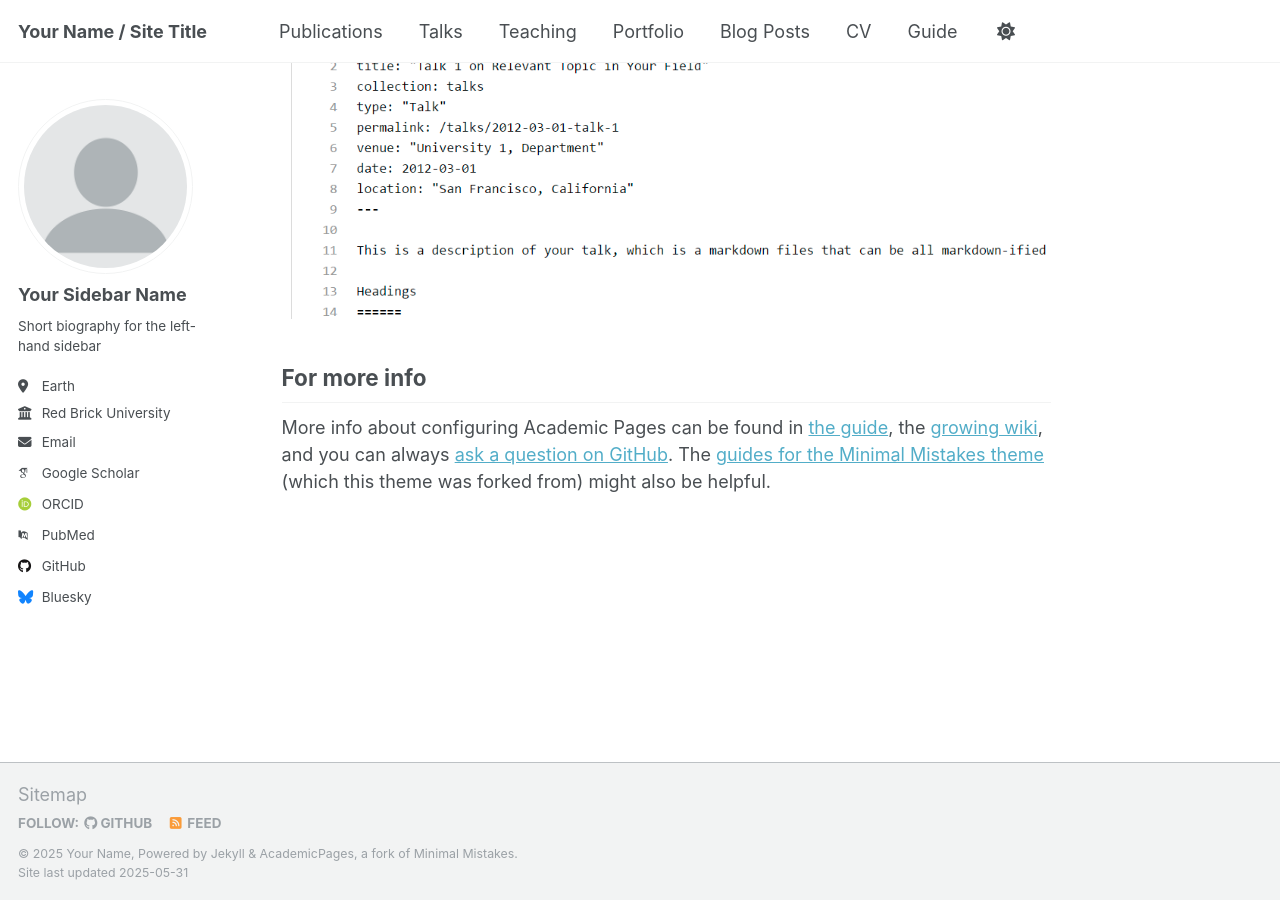
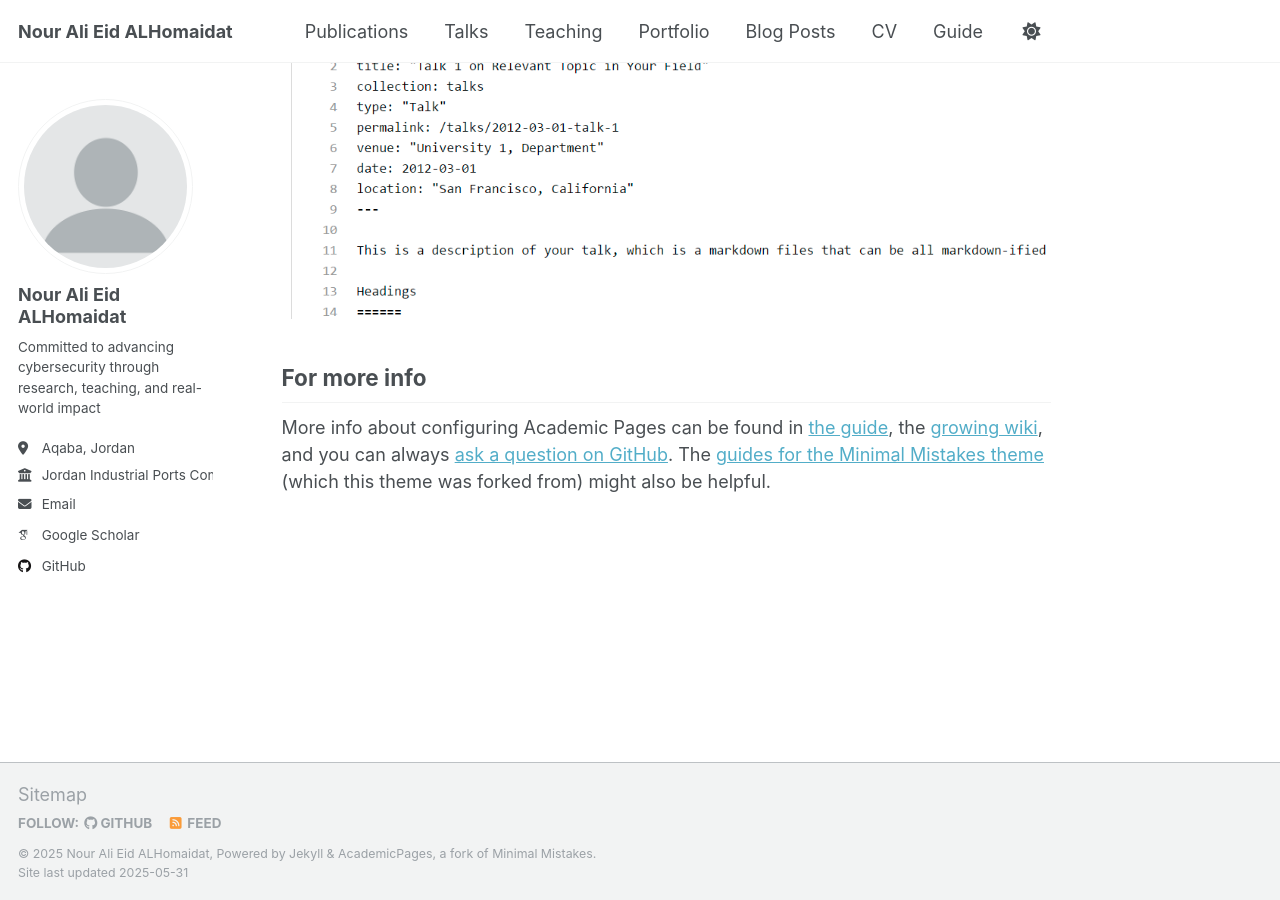
Before and after one commit to n00rcps/n00rcps.github.io, a Jekyll site: the page built from _pages/about.md, in a window 1280 px wide and 900 px high, scrolled down 2636 px. Built offline with Jekyll 4.4.1, drawn with Linux system fonts in a browser that asks for light colours; some web fonts are replaced.

Commit message:
Update _config.yml

```diff
--- a/_config.yml
+++ b/_config.yml
@@ -9,13 +9,13 @@
 # Basic Site Settings
 locale                   : "en-US"
 site_theme               : "default"
-title                    : "Your Name / Site Title"
+title                    : "Nour Ali Eid ALHomaidat"
 title_separator          : "-"
-name                     : &name "Your Name"
-description              : &description "personal description"
-url                      : https://academicpages.github.io # the base hostname & protocol for your site e.g. "https://[your GitHub username].github.io" or if you already have some other page hosted on Github then use "https://[your GitHub username].github.io/[Your Repo Name]"
+name                     : &name "Nour Ali Eid ALHomaidat"
+description              : &description "Committed to advancing cybersecurity through research, teaching, and real-world impact"
+url                      : https://n00rcps.github.io # the base hostname & protocol for your site e.g. "https://[your GitHub username].github.io" or if you already have some other page hosted on Github then use "https://[your GitHub username].github.io/[Your Repo Name]"
 baseurl                  : "" # the subpath of your site, e.g. "/blog"
-repository               : "academicpages/academicpages.github.io"
+repository               : "n00rcps/n00rcps.github.io"
 
 # Site Author - The following control what appear as part of the author content on the side bar.
 #               If a field is blank the icon and link will not appear, otherwise it will be shown.
@@ -23,22 +23,22 @@
 author:
   # Biographic information
   avatar           : "profile.png"
-  name             : "Your Sidebar Name"
+  name             : "Nour Ali Eid ALHomaidat"
   pronouns         : # example: "she/her"
-  bio              : "Short biography for the left-hand sidebar"
-  location         : "Earth"
-  employer         : "Red Brick University"
+  bio              : "Committed to advancing cybersecurity through research, teaching, and real-world impact"
+  location         : "Aqaba, Jordan"
+  employer         : "Jordan Industrial Ports Company"
   uri              : # URL
-  email            : "none@example.org"
+  email            : "nouralieid1@gmail.com"
 
   # Academic websites
   academia         : # URL
   arxiv            : # URL - Update with the correct link to your profile
   googlescholar    : "https://scholar.google.com/citations?user=PS_CX0AAAAAJ"
   impactstory      : # URL
-  orcid            : "http://orcid.org/yourorcidurl"
+  # orcid            : "http://orcid.org/yourorcidurl"
   semantic         : # URL
-  pubmed           : "https://www.ncbi.nlm.nih.gov/pubmed/?term=john+snow"
+  # pubmed           : "https://www.ncbi.nlm.nih.gov/pubmed/?term=john+snow"
   researchgate     : # URL
   scopus           : # URL
 
@@ -46,12 +46,12 @@
   bitbucket        : # Username - Update with your username on the site
   codepen          : # Username
   dribbble         : # Username
-  github           : "academicpages"
+  github           : "n00rcps"
   kaggle           : # Username
   stackoverflow    : # User number or user number and name (i.e., use "1" or "1/jeff-atwood")
 
   # Social media
-  bluesky          : "bsky.app" # Replace this with you Bluesky username
+  # bluesky          : "bsky.app" # Replace this with you Bluesky username
   facebook         : # Username
   flickr           : # Username
   foursquare       : # Username
```
